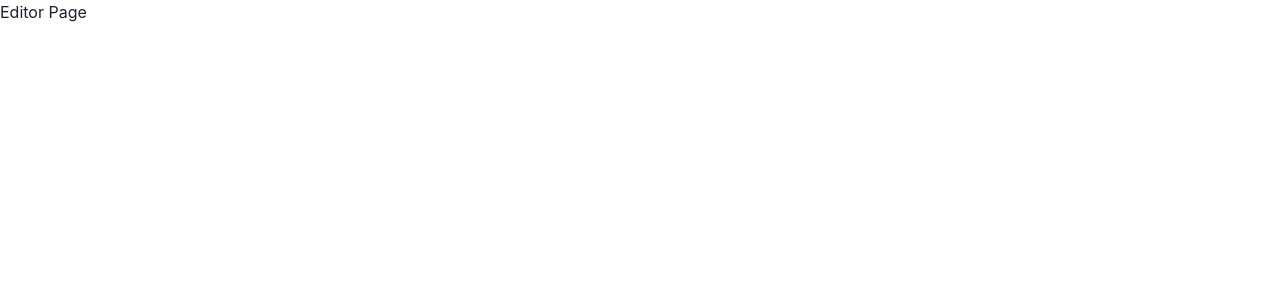
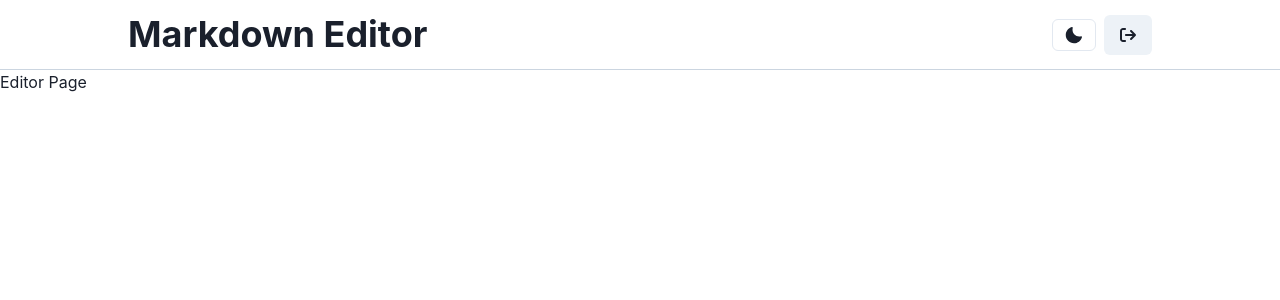
Before and after one commit to nronzel/markdown-editor, a React (Vite) app: page /editor in a window 1280 px wide. Shown: the top 300 px of the page. Built offline with nearby package versions, Linux system fonts and the light colour scheme; no server answers; sample sign-in values are in the browser's storage.

Commit message:
remove: check for email verification
I removed this check in order to allow anonymous account usage.

```diff
--- a/src/components/PrivateRoute.jsx
+++ b/src/components/PrivateRoute.jsx
@@ -5,7 +5,7 @@ import { useAuthValue } from "../config/AuthProvider";
 const PrivateRoute = ({ children }) => {
   const { currentUser } = useAuthValue();
 
-  if (!currentUser?.emailVerified) {
+  if (!currentUser) {
     return <Navigate to="/signin" replace />;
   }
 
--- a/src/pages/editor.jsx
+++ b/src/pages/editor.jsx
@@ -1,9 +1,11 @@
 import { Flex, Text } from "@chakra-ui/react";
 import React from "react";
+import Header from "../components/Header";
 
 const Editor = () => {
   return (
     <Flex direction="column">
+      <Header />
       <Text>Editor Page</Text>
     </Flex>
   );
```
